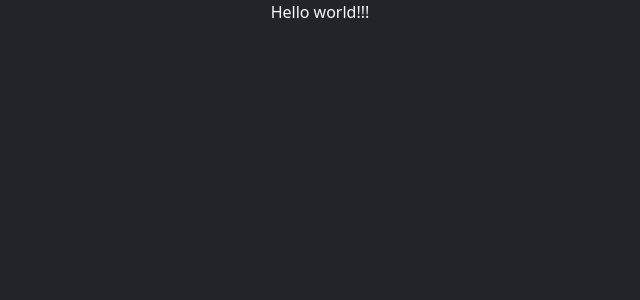
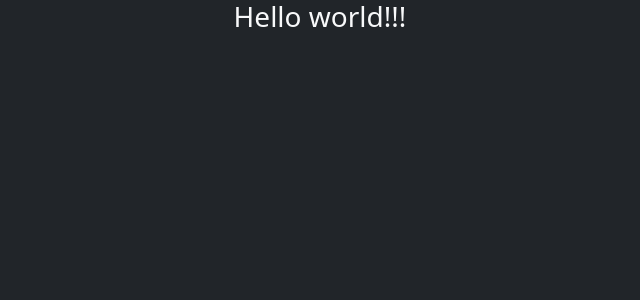
Before and after one commit to mones-cse/note-app, a React (Create React App) app: page / in a window 1280 px wide. Shown: the top 300 px of the page, without its empty margins (320-960 px from the left). Built offline with nearby package versions, Linux system fonts and the light colour scheme.

Commit message:
added react-icon react-color toster validator modal

```diff
--- a/package.json
+++ b/package.json
@@ -11,8 +11,13 @@
     "node-sass": "^5.0.0",
     "prettier": "^2.3.2",
     "react": "^17.0.2",
+    "react-color": "^2.19.3",
     "react-dom": "^17.0.2",
+    "react-icons": "^4.2.0",
+    "react-modal": "^3.14.3",
     "react-scripts": "4.0.3",
+    "react-toastify": "^7.0.4",
+    "validator": "^13.6.0",
     "web-vitals": "^1.0.1"
   },
   "scripts": {
--- a/src/App.js
+++ b/src/App.js
@@ -1,11 +1,10 @@
-import logo from "./logo.svg";
 import "./App.css";
 
 function App() {
     return (
         <div className="App">
             <div className={"text-center bg-dark text-light min-vh-100"}>
-                Hello world!!!
+                <h3>Hello world!!!</h3>
             </div>
         </div>
     );
```
Also changed, not shown: 1 other file (tests, documents, lock files or other folders).
